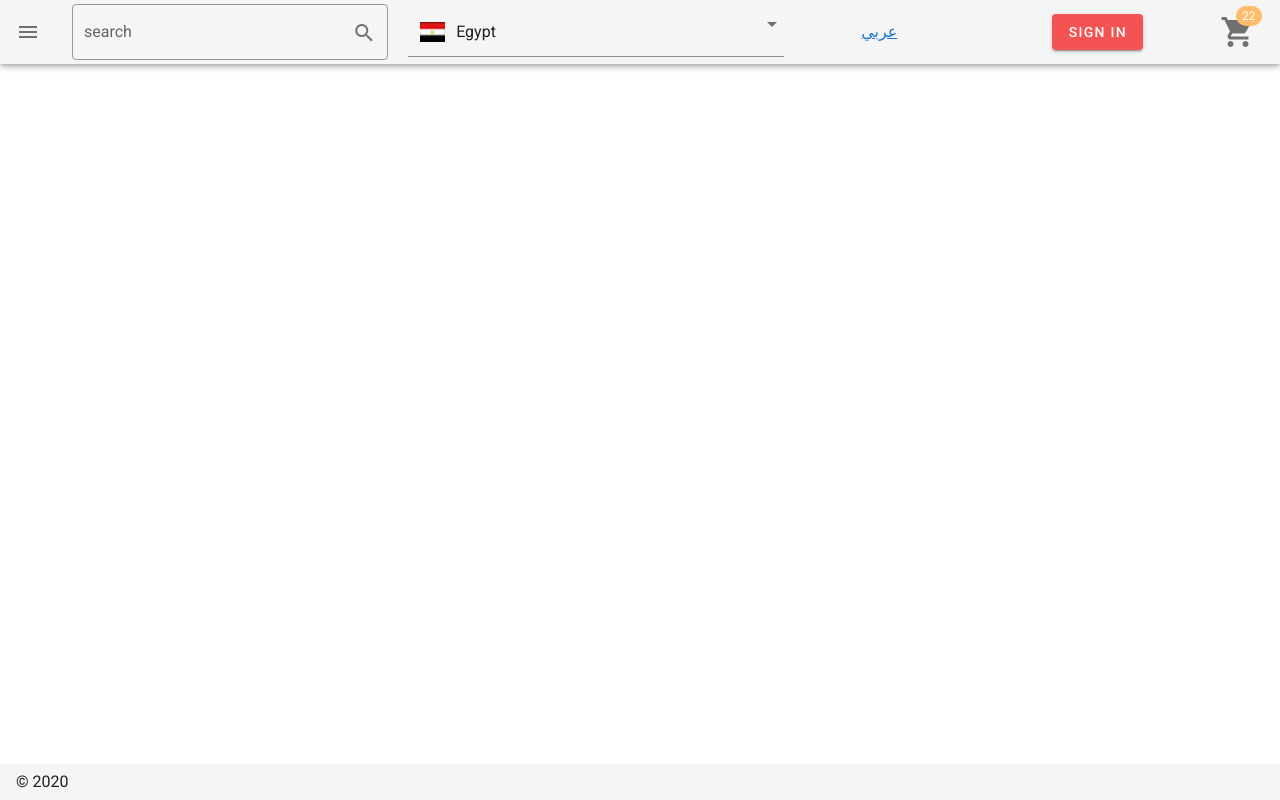
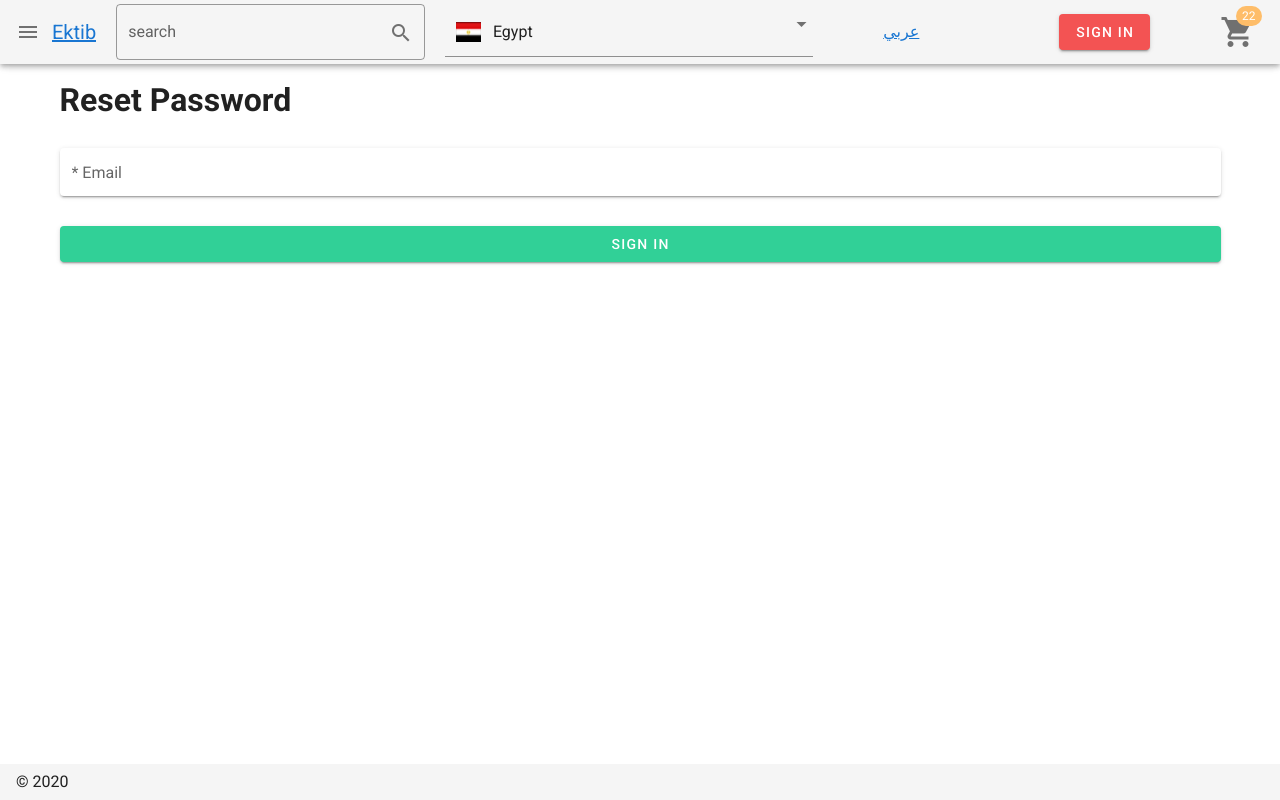
Before and after one commit to barrada/ecomm_client, a Nuxt app: page /resetpass in a window 1280 px wide. Built offline with nearby package versions, Linux system fonts and the light colour scheme.

Commit message:
finished registration and login - before adding translations

```diff
--- a/components/LoginModal.vue
+++ b/components/LoginModal.vue
@@ -45,7 +45,11 @@
                 ></v-text-field>
                 <v-row justify="end" class="mt-n8  pa-3">
                   <div cols="12">
-                    <nuxt-link to="/">{{this.lang.forgot_password}}</nuxt-link>
+                    <nuxt-link to="/resetpass" @click="closeDialog">
+                        <div @click="closeDialog">
+                          {{$t('forgot_password')}}
+                        </div>
+                    </nuxt-link>
                   </div>
                 </v-row>
 
@@ -159,6 +163,9 @@ export default {
     };
   },
   methods: {
+    closeDialog: function(){
+      this.dialog = false
+    },
     validEmail: function (email) {
       var re = /^(([^<>()[\]\\.,;:\s@"]+(\.[^<>()[\]\\.,;:\s@"]+)*)|(".+"))@((\[[0-9]{1,3}\.[0-9]{1,3}\.[0-9]{1,3}\.[0-9]{1,3}\])|(([a-zA-Z\-0-9]+\.)+[a-zA-Z]{2,}))$/;
       return re.test(email);
--- a/layouts/default.vue
+++ b/layouts/default.vue
@@ -48,7 +48,7 @@
       <!-- <img width="30px" src="/logo.png" alt="ektib" class="mr-2">  -->
       <nuxt-link :to="localePath('index')" >
         <!-- <v-toolbar-title id="logo" v-text="title" class="" -->
-        <v-toolbar-title id="logo" v-text="lang.sitename" class=""
+        <v-toolbar-title id="logo" v-text="$t('sitename')" class=""
       /></nuxt-link>
       <v-text-field
         :label="$t('search')"
--- /dev/null
+++ b/pages/resetpass.vue
@@ -0,0 +1,19 @@
+<template>
+  <div>
+      <h1>Reset Password</h1><br>
+       <v-text-field :label="'* ' + $t('email_field')" required solo v-model="email"></v-text-field>
+         <v-btn color="#31d097" cols="12" dark block @click="sign"
+                  >{{$t('signin')}}</v-btn
+                >
+  </div>
+</template>
+
+<script>
+export default {
+
+}
+</script>
+
+<style>
+
+</style>
```
